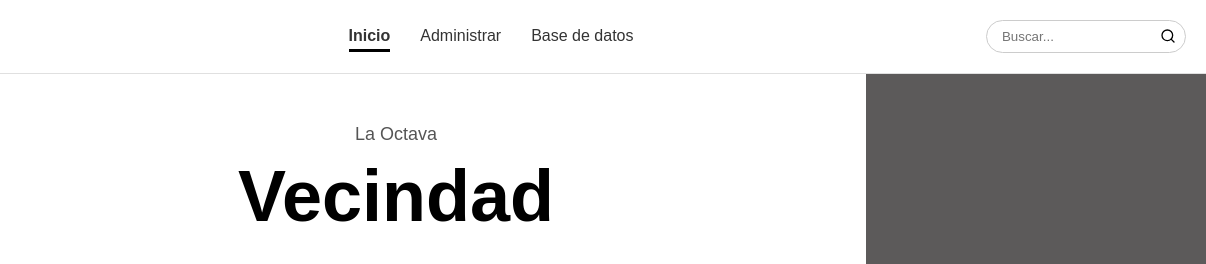
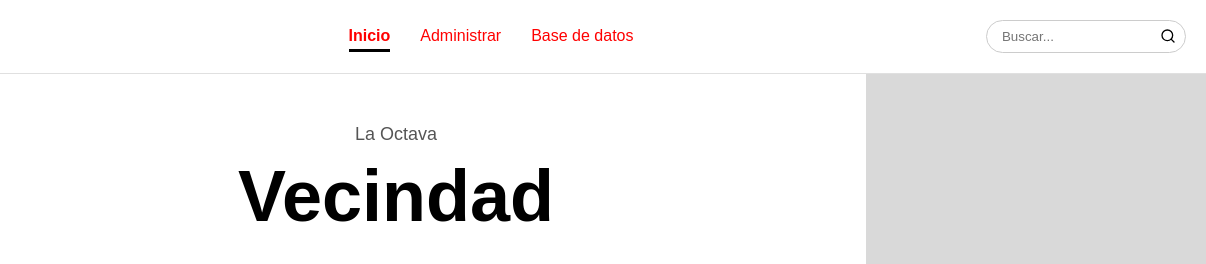
Before and after one commit to Juankos0714/proyecto-gitflow, a plain HTML site: page index.html in a window 1280 px wide. Shown: the top 264 px of the page, 74-1280 px from the left. Drawn offline with Linux system fonts and the light colour scheme.

Commit message:
Cambie el color en el nav ul active

```diff
--- a/styles/style.css
+++ b/styles/style.css
@@ -26,7 +26,7 @@ body {
 
 .sidebar {
     flex: 1;
-    background-color:rgb(92, 90, 90);
+    background-color: #d9d9d9;
     padding: 20px;
     display: flex;
     flex-direction: column;
@@ -63,7 +63,7 @@ nav ul li {
 
 nav ul li a {
     text-decoration: none;
-    color: #333;
+    color: #ff0000;
     font-weight: normal;
     padding-bottom: 5px;
 }
```
